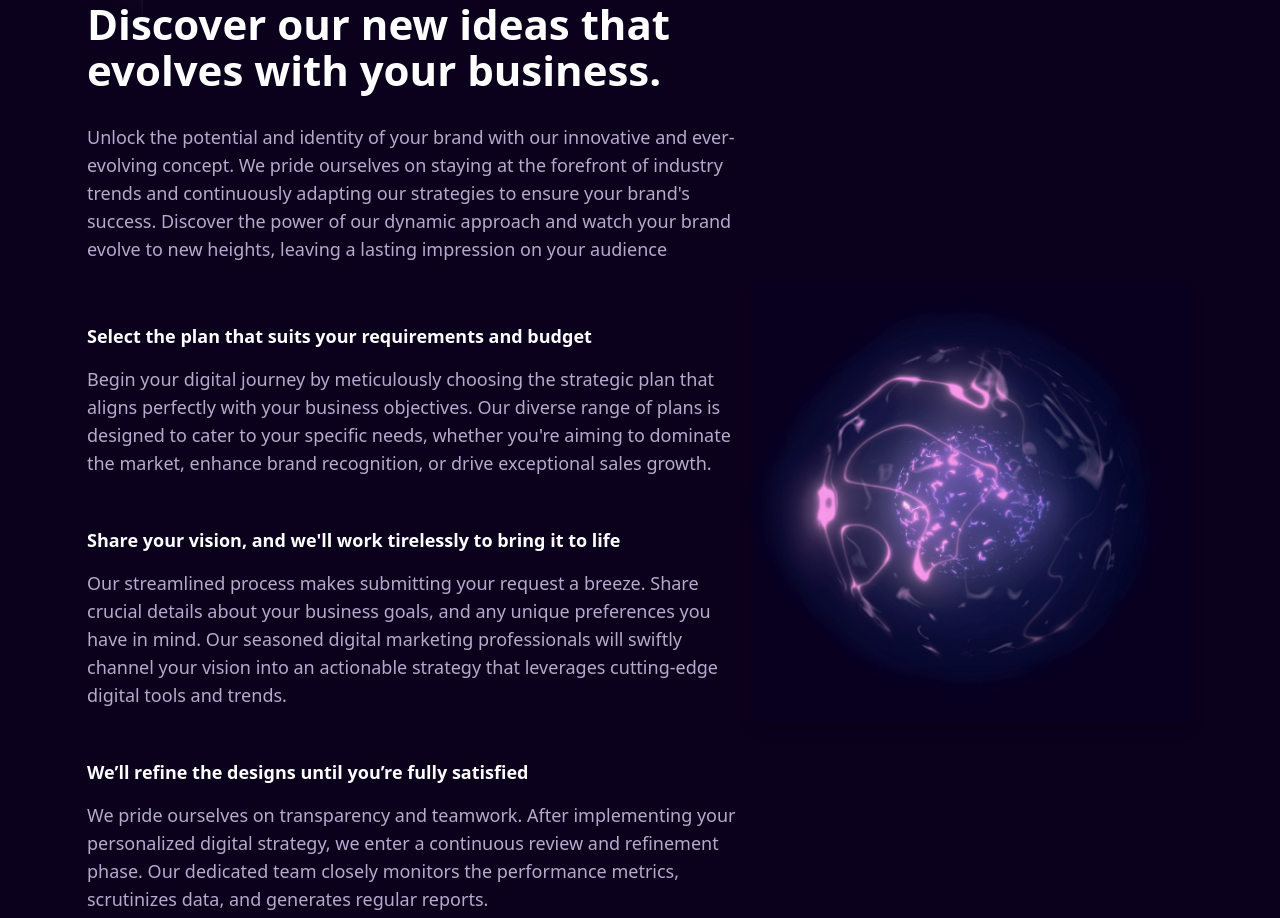
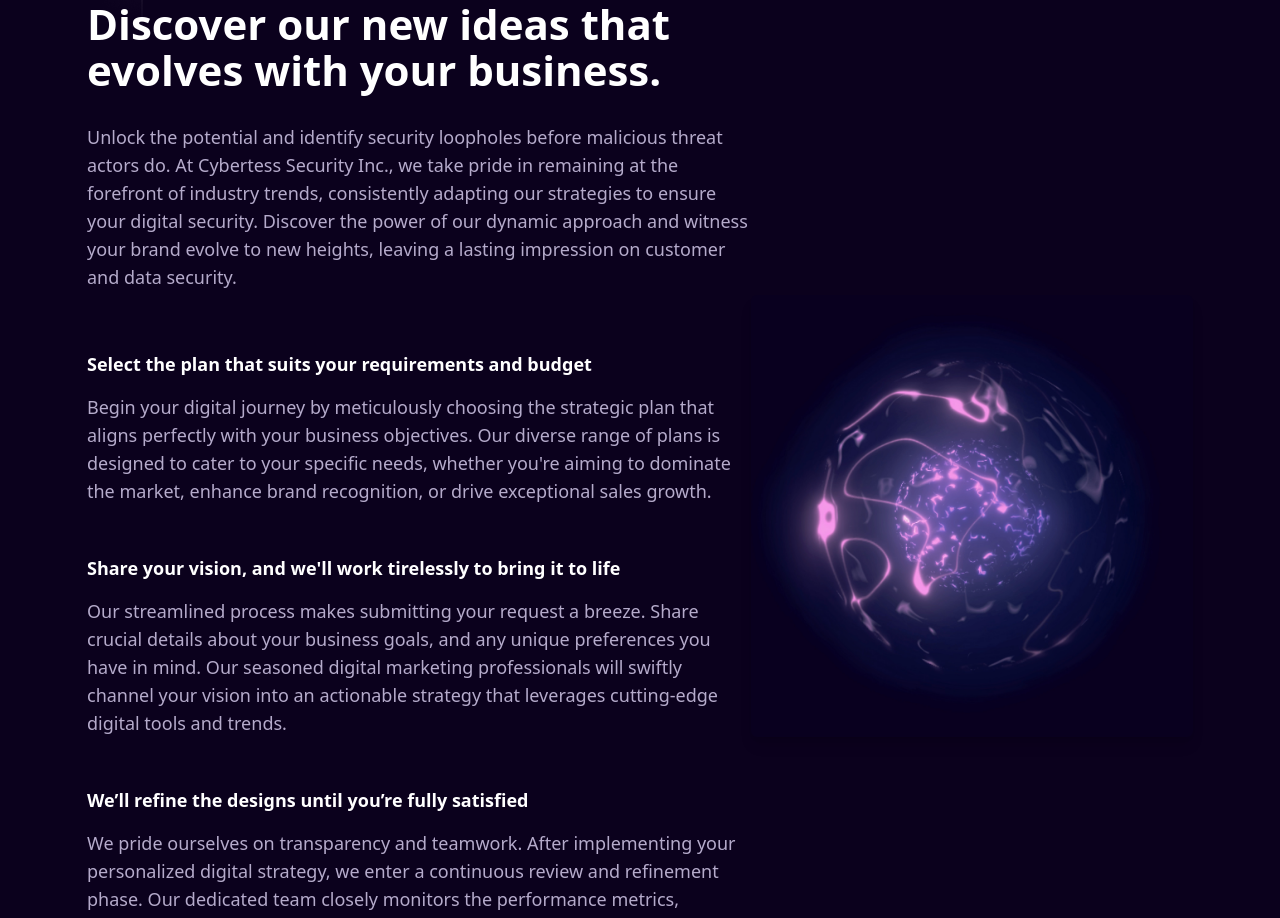
Before and after one commit to tarunkumar2112/staging, a React (Create React App) app: page / in a window 1280 px wide. Shown: the part 2013-2931 px from the top of the page. Built offline with nearby package versions, Linux system fonts and the light colour scheme.

Commit message:
Update Home.js

```diff
--- a/src/pages/Home.js
+++ b/src/pages/Home.js
@@ -106,7 +106,7 @@ const Home = () => {
         <p className="text-lg flex items-center  gap-[5px] text-Primary relative"><img src={star} alt="Image 5" className="  " />Empowering Businesses to Enhance Their Online Exposure</p>
           <h2 className="md:text-[42px] leading-[1.1] text-[30px] font-semibold mb-2 text-white">Discover our new ideas that evolves with your business.</h2>
           <div className='md:mb-[60px] mb-[30px] mt-[30px]'>
-          <p className="text-lg text-Paragraph mb-5">Unlock the potential and identity of your brand with our innovative and ever-evolving concept. We pride ourselves on staying at the forefront of industry trends and continuously adapting our strategies to ensure your brand's success. Discover the power of our dynamic approach and watch your brand evolve to new heights, leaving a lasting impression on your audience</p>
+          <p className="text-lg text-Paragraph mb-5">Unlock the potential and identify security loopholes before malicious threat actors do. At Cybertess Security Inc., we take pride in remaining at the forefront of industry trends, consistently adapting our strategies to ensure your digital security. Discover the power of our dynamic approach and witness your brand evolve to new heights, leaving a lasting impression on customer and data security.</p>
           </div>
           <div className='md:mb-[50px] mb-[30px]'>
           <strong className='text-white mb-[15px] block'>Select the plan that suits your requirements and budget</strong>
```
